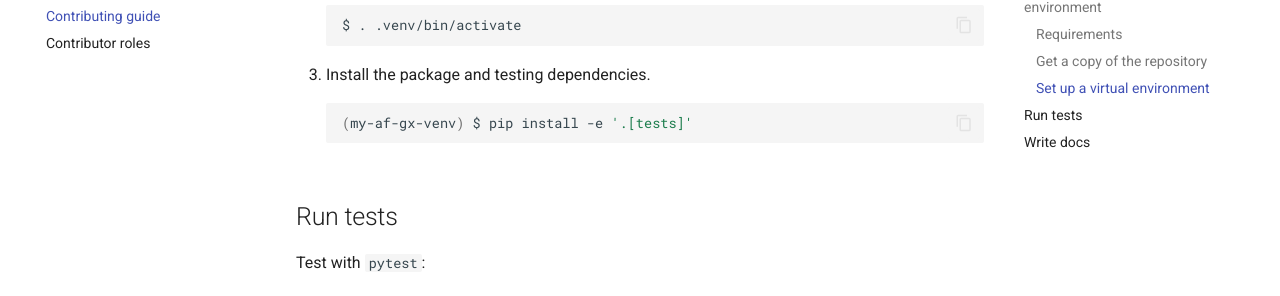
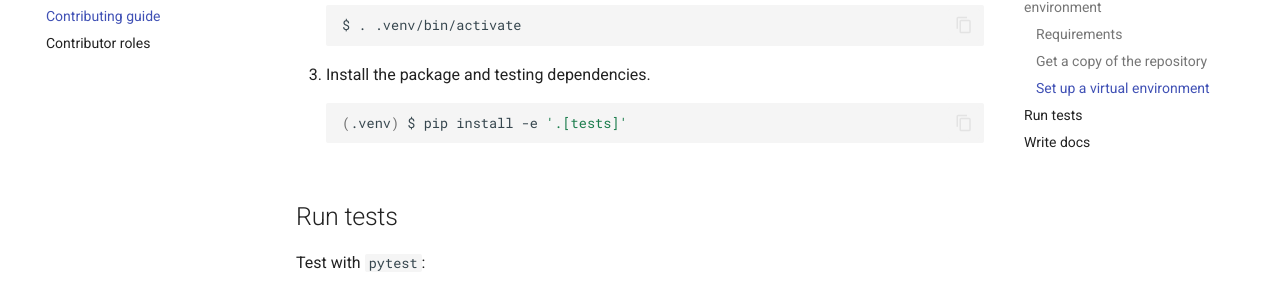
Before and after one commit to astronomer/airflow-provider-great-expectations, an MkDocs documentation site: the page built from docs/contributing/contributing-guide.md, in a window 1280 px wide and 900 px high, scrolled down 1628 px. Shown: the part 146-442 px from the top of the window. Built offline with MkDocs 1.6.1 and Material for MkDocs 9.7.7, drawn with Linux system fonts in a browser that asks for light colours; comment, search, counter and statistics services are not loaded; the version menu is left out.

````diff
--- a/docs/contributing/contributing-guide.md
+++ b/docs/contributing/contributing-guide.md
@@ -61,7 +61,7 @@ You can use any virtual environment tool. The following example uses the `venv`
 
 3. Install the package and testing dependencies.
    ```bash
-   (my-af-gx-venv) $ pip install -e '.[tests]'
+   (.venv) $ pip install -e '.[tests]'
    ```
 
 ## Run tests
````
